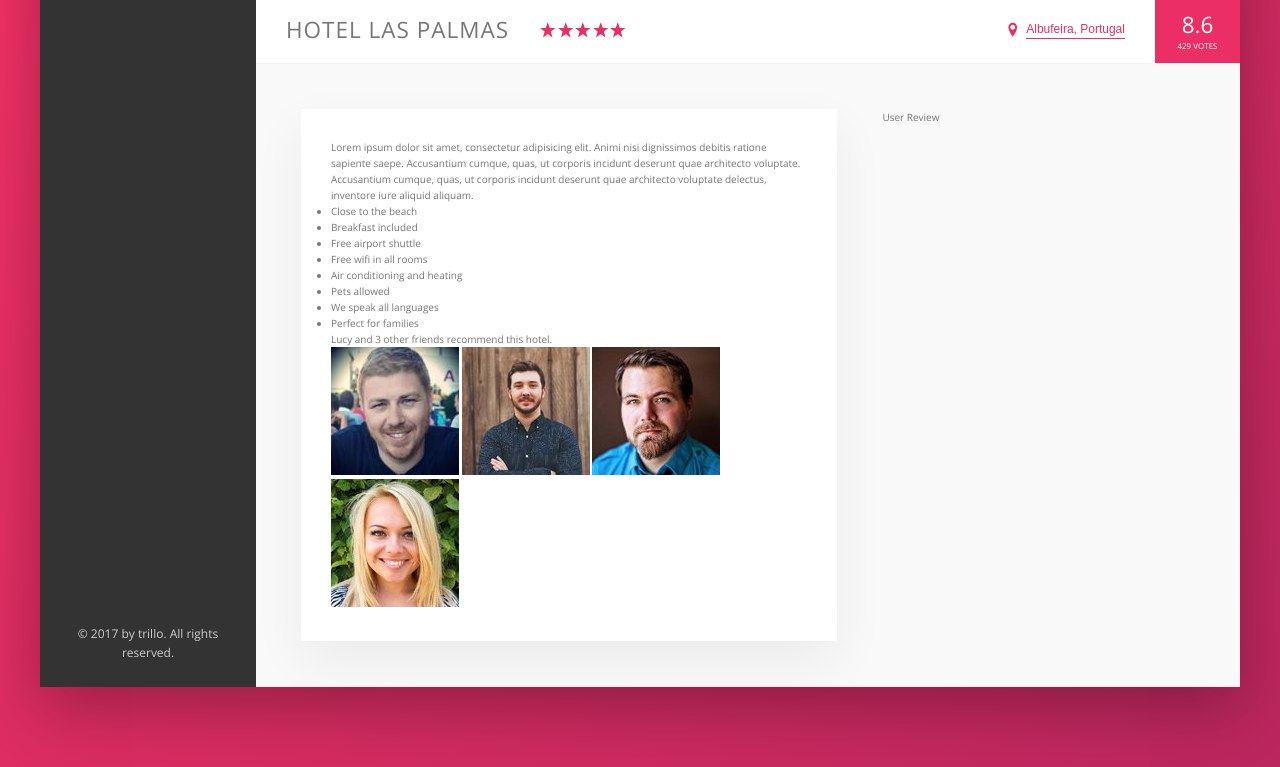
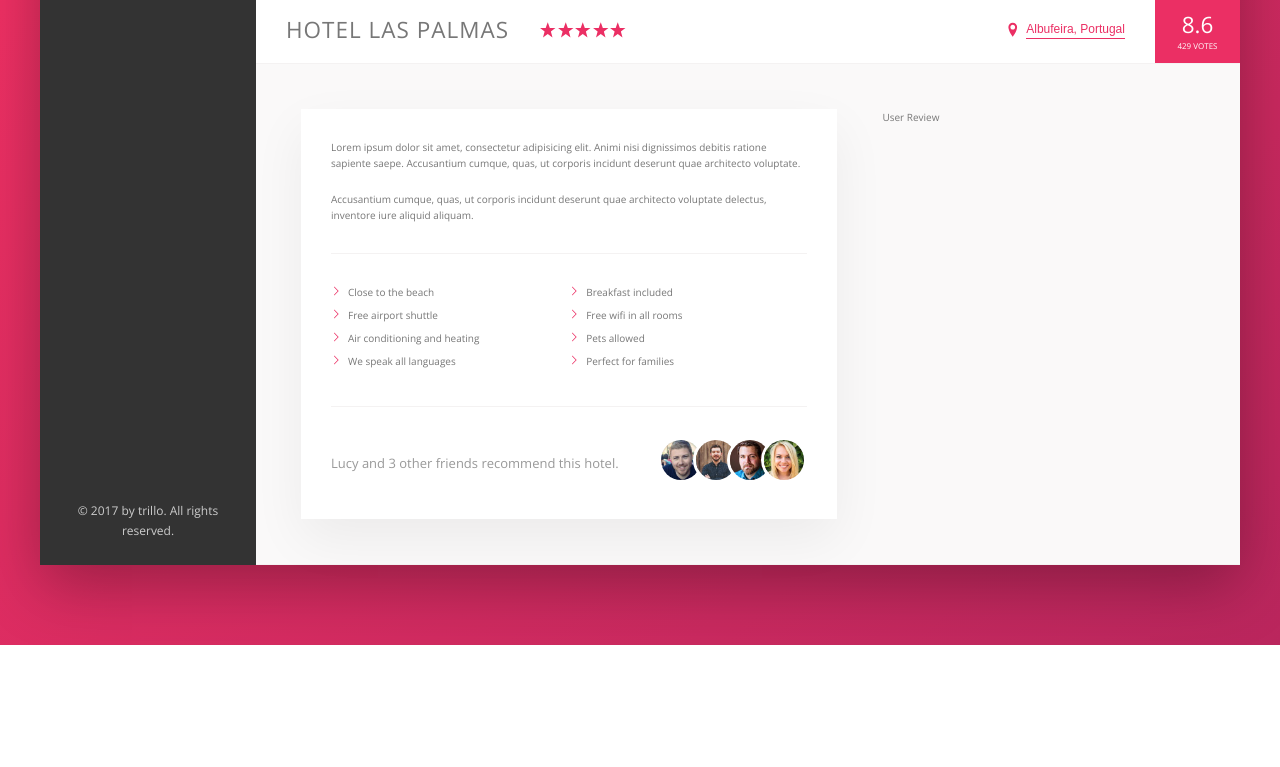
Before and after one commit to Tmoyni/Trillo, a website: page index.html in a window 1280 px wide. Shown: the part 538-1305 px from the top of the page. After the commit the page ends 1183 px from the top, so only its background shows below. Drawn offline with nearby package versions, Linux system fonts and the light colour scheme.

Commit message:
completed styling of hotel details section

```diff
--- a/sass/_components.scss
+++ b/sass/_components.scss
@@ -312,3 +312,83 @@
         box-shadow: none
     }
 }
+
+//////////////////
+// PARAGRAPH
+
+.paragraph:not(:last-of-type) {
+    margin-bottom: 2rem;
+}
+
+
+
+//////////////////
+// LIST
+
+.list {
+    list-style: none;
+    margin: 3rem 0;
+    padding: 3rem 0;
+    border-top: var(--line);
+    border-bottom: var(--line);
+
+    display: flex;
+    flex-wrap: wrap;
+
+    &__item {
+        flex: 0 0 50%;
+        margin-bottom: .7rem;
+    }
+
+    &__item::before {
+        content: "";
+        display: inline-block;
+        height: 1rem;
+        width: 1rem;
+        margin-right: .7rem;
+
+        // //older browsers
+        // background-image: url(../img/chevron-thin-right.svg);
+        // background-size: cover;
+
+        //newer browsers - masks
+        background-color: var(--color-primary);
+        -webkit-mask-image: url(../img/chevron-thin-right.svg);
+        -webkit-mask-size: cover;
+        mask-image: url(../img/chevron-thin-right.svg);
+        mask-size: cover;
+    }
+}
+
+
+
+//////////////////
+// RECOMMEND
+
+.recommend {
+    font-size: 1.3rem;
+    color: var(--color-grey-dark-3);
+
+    display: flex;
+    align-items: center;
+
+
+    &__count {
+        margin-right: auto;
+    }
+
+    &__friends {
+
+    }
+
+    &__photo {
+        box-sizing: content-box;
+        height: 4rem;
+        width: 4rem;
+        border-radius: 50%;
+        border: 3px solid #fff;
+        &:not(:last-child) {
+            margin-right: -1.5rem;
+        }
+    }
+}
```
Also changed, not shown: css/style.css.
